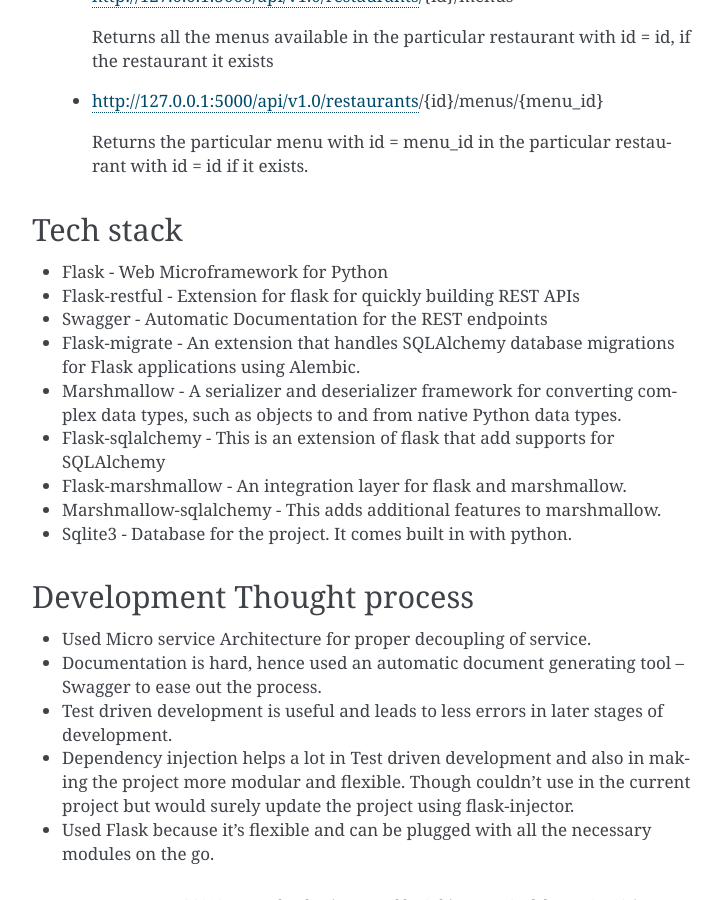
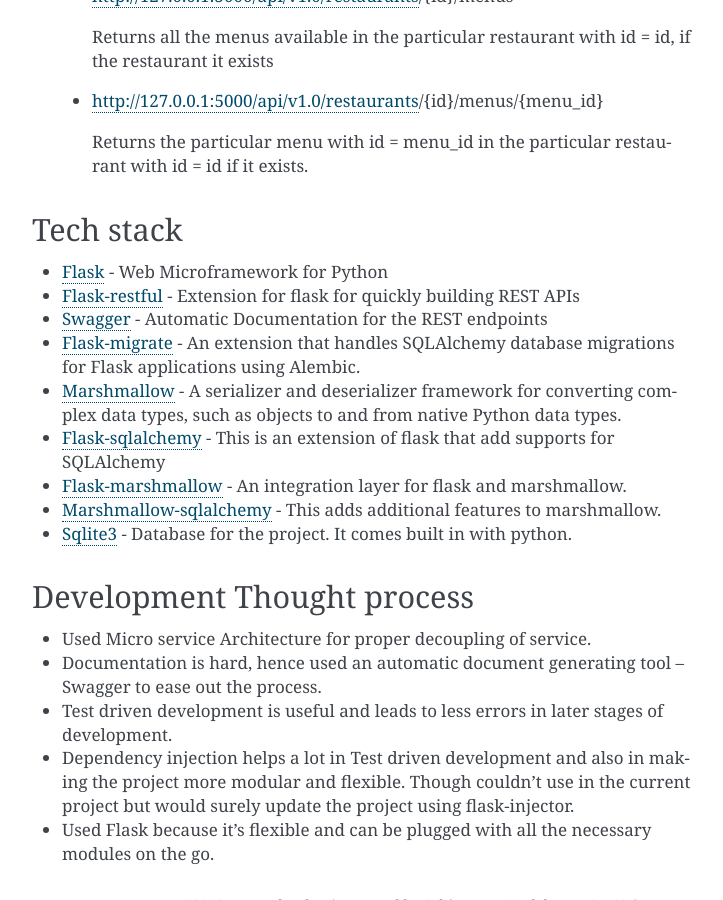
Before and after one commit to navi25/RestaurantAPI, a Sphinx documentation site: the page built from docs/index.rst, in a window 1280 px wide and 900 px high, scrolled down 2166 px. Shown: the whole window, without its empty margins (388-1111 px from the left). Built offline with Sphinx 7.4.7, drawn with Linux system fonts in a browser that asks for light colours; part of the change alters nothing that is shown.

```diff
--- a/docs/index.rst
+++ b/docs/index.rst
@@ -103,15 +103,15 @@ Additional endpoints
 Tech stack
 ----------
 
-- Flask - Web Microframework for Python
-- Flask-restful - Extension for flask for quickly building REST APIs
-- Swagger - Automatic Documentation for the REST endpoints
-- Flask-migrate - An extension that handles SQLAlchemy database migrations for Flask applications using Alembic.
-- Marshmallow - A serializer and deserializer framework for converting complex data types, such as objects to and from native Python data types.
-- Flask-sqlalchemy - This is an extension of flask that add supports for SQLAlchemy
-- Flask-marshmallow - An integration layer for flask and marshmallow.
-- Marshmallow-sqlalchemy - This adds additional features to marshmallow.
-- Sqlite3 - Database for the project. It comes built in with python.
+- `Flask <http://flask.pocoo.org/>`_ - Web Microframework for Python
+- `Flask-restful <https://flask-restful.readthedocs.io/en/latest/>`_ - Extension for flask for quickly building REST APIs
+- `Swagger <https://swagger.io/>`_ - Automatic Documentation for the REST endpoints
+- `Flask-migrate <https://flask-migrate.readthedocs.io/en/latest/>`_ - An extension that handles SQLAlchemy database migrations for Flask applications using Alembic.
+- `Marshmallow <https://marshmallow.readthedocs.io>`_ - A serializer and deserializer framework for converting complex data types, such as objects to and from native Python data types.
+- `Flask-sqlalchemy <http://flask-sqlalchemy.pocoo.org/>`_ - This is an extension of flask that add supports for SQLAlchemy
+- `Flask-marshmallow <https://flask-marshmallow.readthedocs.io/en/latest/>`_ - An integration layer for flask and marshmallow.
+- `Marshmallow-sqlalchemy <https://marshmallow-sqlalchemy.readthedocs.io/en/latest/>`_ - This adds additional features to marshmallow.
+- `Sqlite3 <https://www.sqlite.org/index.html>`_ - Database for the project. It comes built in with python.
 
 Development Thought process
 ---------------------------
```
